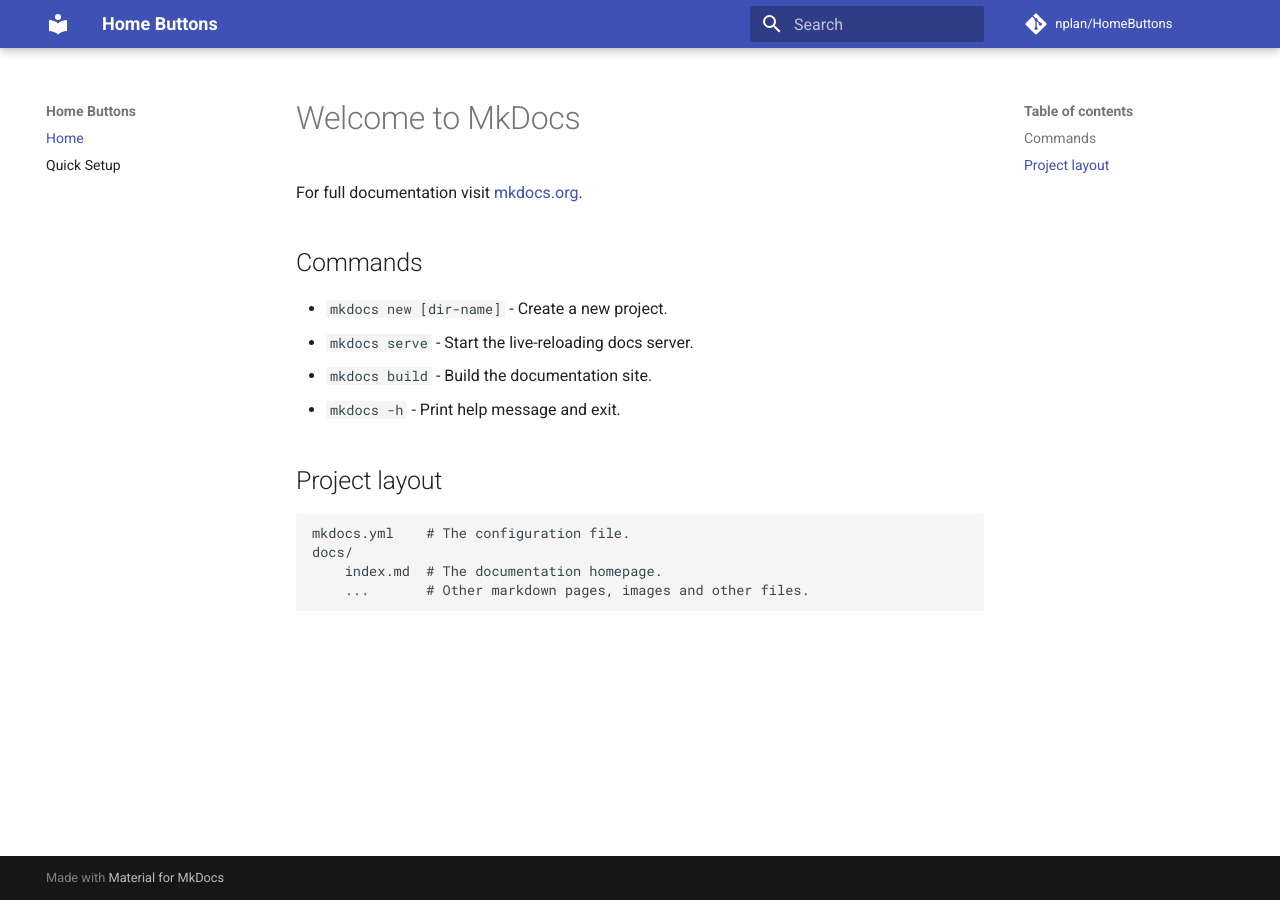
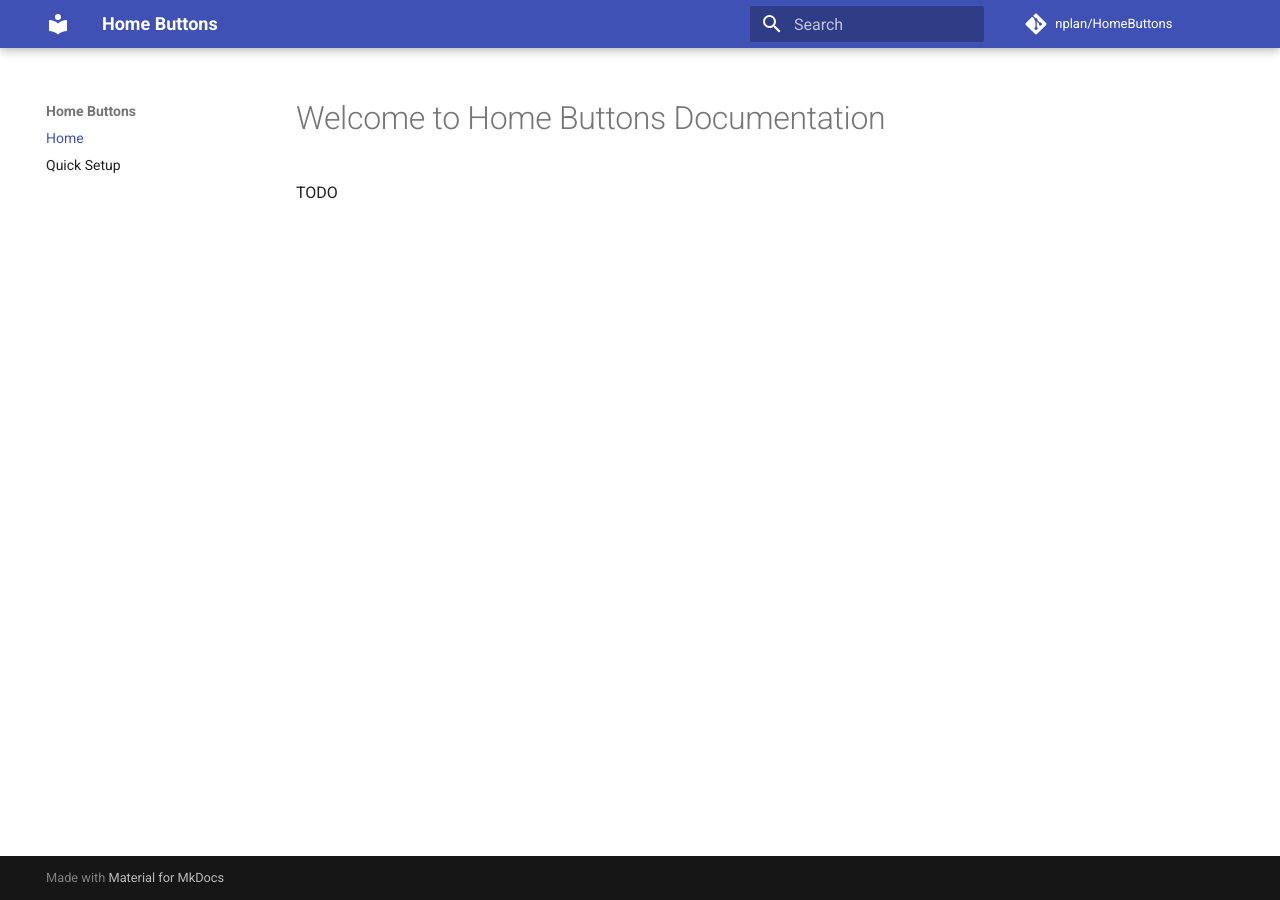
Before and after one commit to nplan/HomeButtons, an MkDocs documentation site: the page built from docs/index.md, in a window 1280 px wide. Built offline with MkDocs 1.6.1 and Material for MkDocs 9.7.7, drawn with Linux system fonts in a browser that asks for light colours; comment, search, counter and statistics services are not loaded.

```diff
--- a/docs/index.md
+++ b/docs/index.md
@@ -1,17 +1,3 @@
-# Welcome to MkDocs
+# Welcome to Home Buttons Documentation
 
-For full documentation visit [mkdocs.org](https://www.mkdocs.org).
-
-## Commands
-
-* `mkdocs new [dir-name]` - Create a new project.
-* `mkdocs serve` - Start the live-reloading docs server.
-* `mkdocs build` - Build the documentation site.
-* `mkdocs -h` - Print help message and exit.
-
-## Project layout
-
-    mkdocs.yml    # The configuration file.
-    docs/
-        index.md  # The documentation homepage.
-        ...       # Other markdown pages, images and other files.
+TODO
--- a/mkdocs.yml
+++ b/mkdocs.yml
@@ -9,3 +9,7 @@ nav:
 
 theme:
   name: material
+
+markdown_extensions:
+  - attr_list
+  - md_in_html
```
Also changed, not shown: docs/about.md (deleted, +0 -44 lines), docs/setup.md (added, +104 -0 lines), docs/assets/home_assistant_device.png (added), docs/assets/home_assistant_triggers.png (added), docs/assets/info_screen.png (added), docs/assets/insert_battery.jpeg (added), docs/assets/setup_page.jpeg (added), docs/assets/wifi_setup_page.PNG (added), 5 other files.
